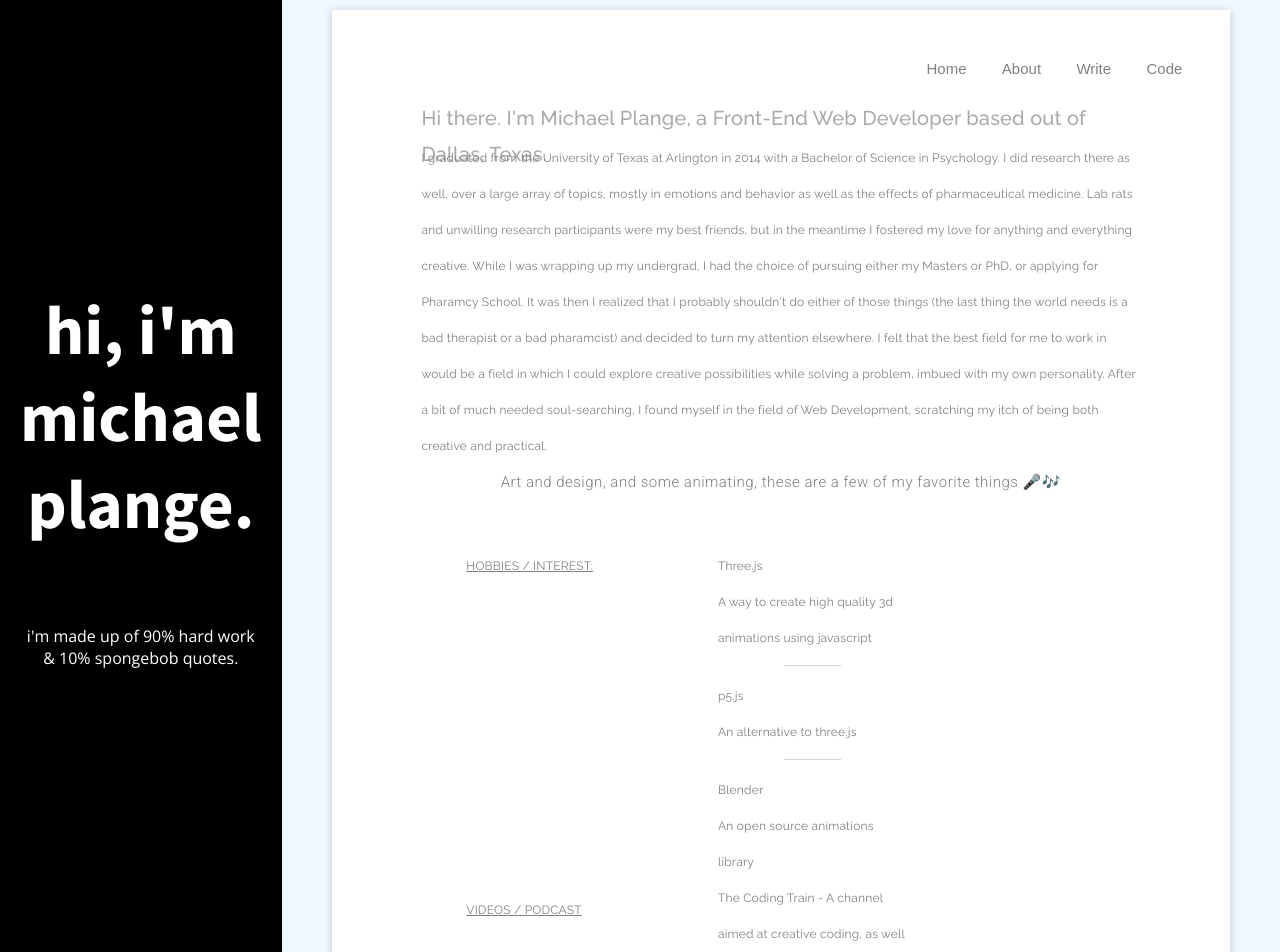
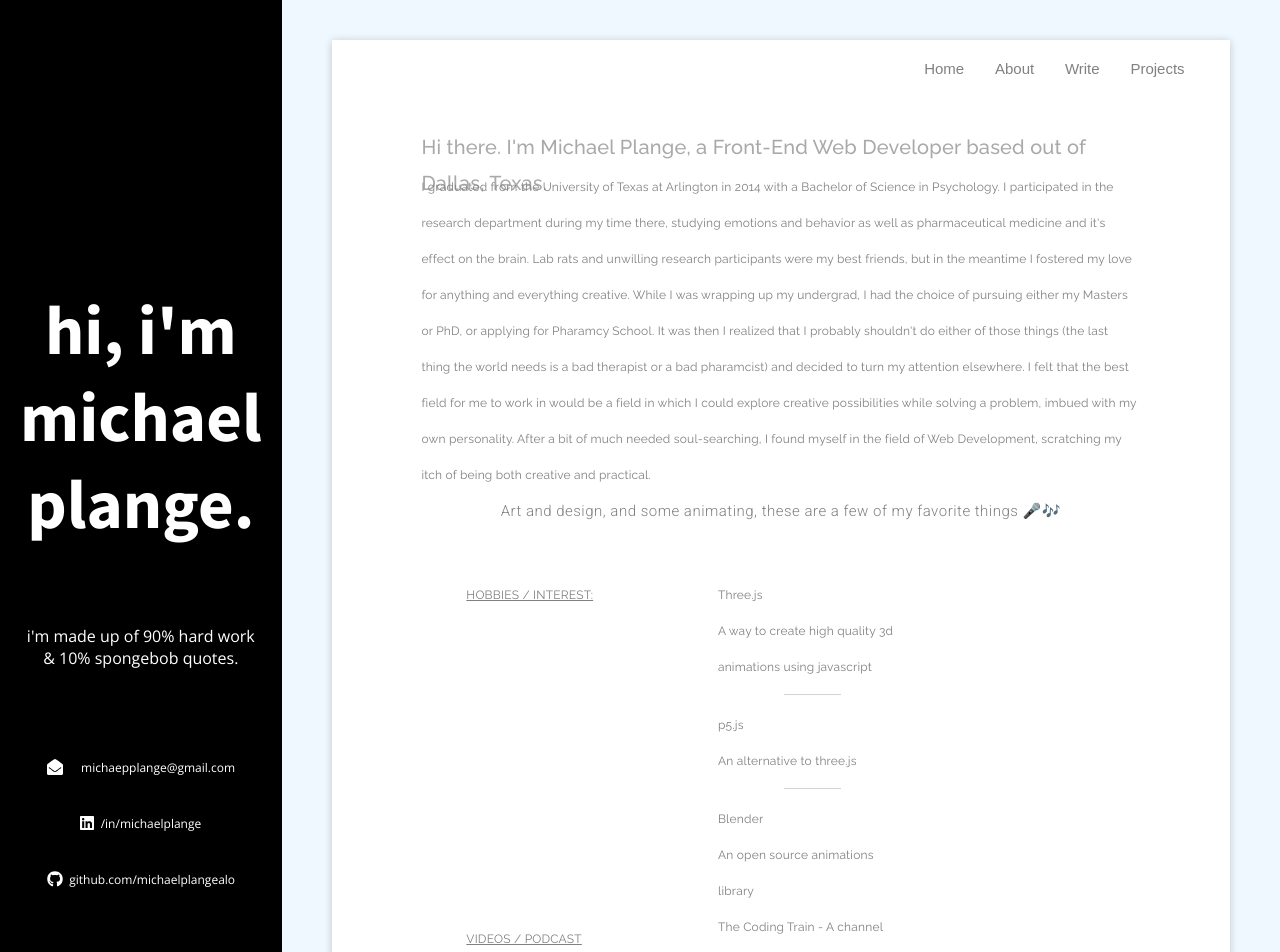
Before and after one commit to michaelplangealo/michaelportfolio, a React (Create React App) app: page /About in a window 1280 px wide. Shown: the top 952 px of the page. Built offline with nearby package versions, Linux system fonts and the light colour scheme.

Commit message:
this is better

```diff
--- a/src/Components/About.js
+++ b/src/Components/About.js
@@ -9,9 +9,8 @@ export const AboutPage = styled.body`
   background: aliceblue;
 `;
 export const PageContent = styled.div`
-  height: 110%;
+  height: 95%;
   width: 90%;
-  margin-top: 20vh;
   background: white;
   box-shadow: 0 1px 8px 0 rgba(0, 0, 0, 0.2);
   display: flex;
@@ -29,7 +28,7 @@ const ContentContent = styled.div`
   justify-content: space-around;
 `;
 
-const AboutIntro = styled.h1`
+export const Intro = styled.h1`
   letter-spacing: 0.2px;
   text-rendering: optimizeLegibility;
   line-height: 36px;
@@ -138,34 +137,33 @@ export default class About extends Component {
         <BodyParty>
           <PageContent>
             <ContentContent>
-              <AboutIntro>
+              <Intro>
                 Hi there. I'm Michael Plange, a Front-End Web Developer based
                 out of Dallas, Texas. <Peekaboo>yeehaw</Peekaboo>
-              </AboutIntro>
+              </Intro>
               <AboutContent>
                 I graduated from the University of Texas at Arlington in 2014
-                with a Bachelor of Science in Psychology. I did research there
-                as well, over a large array of topics, mostly in emotions and
-                behavior as well as the effects of pharmaceutical medicine. Lab
-                rats and unwilling research participants were my best friends,
-                but in the meantime I fostered my love for anything and
-                everything creative. While I was wrapping up my undergrad, I had
-                the choice of pursuing either my Masters or PhD, or applying for
-                Pharamcy School. It was then I realized that I probably
-                shouldn't do either of those things (the last thing the world
-                needs is a bad therapist or a bad pharamcist) and decided to
-                turn my attention elsewhere. I felt that the best field for me
-                to work in would be a field in which I could explore creative
-                possibilities while solving a problem, imbued with my own
-                personality. After a bit of much needed soul-searching, I found
-                myself in the field of Web Development, scratching my itch of
-                being both creative and practical.
+                with a Bachelor of Science in Psychology. I participated in the
+                research department during my time there, studying emotions and
+                behavior as well as pharmaceutical medicine and it's effect on
+                the brain. Lab rats and unwilling research participants were my
+                best friends, but in the meantime I fostered my love for
+                anything and everything creative. While I was wrapping up my
+                undergrad, I had the choice of pursuing either my Masters or
+                PhD, or applying for Pharamcy School. It was then I realized
+                that I probably shouldn't do either of those things (the last
+                thing the world needs is a bad therapist or a bad pharamcist)
+                and decided to turn my attention elsewhere. I felt that the best
+                field for me to work in would be a field in which I could
+                explore creative possibilities while solving a problem, imbued
+                with my own personality. After a bit of much needed
+                soul-searching, I found myself in the field of Web Development,
+                scratching my itch of being both creative and practical.
               </AboutContent>
               <NotCute>
                 Art and design, and some animating, these are a few of my
-                favorite things 🎤🎶<Peekaboo>
-                  Sung to the tune of "Favorite Things".
-                </Peekaboo>
+                favorite things <span role="img">🎤🎶</span>
+                <Peekaboo>Sung to the tune of "Favorite Things".</Peekaboo>
               </NotCute>
               <Interest>
                 <Topics>
--- a/src/Components/Home.js
+++ b/src/Components/Home.js
@@ -13,9 +13,9 @@ const HomeHi = styled.h1`
   font-family: "Raleway", sans-serif;
   font-weight: 500;
   font-size: 20px;
-  background: lime;
   width: 80%;
-  height: 5vh;
+  height: 40%;
+  padding-bottom: 10vh;
 `;
 
 export default class Home extends Component {
--- a/src/Components/Code.js
+++ b/src/Components/Projects.js
@@ -1,15 +1,18 @@
 import React, { Component } from "react";
 import styled from "styled-components";
 import { CodeSide } from "../Styled/SideBar";
+import { Intro } from "../Components/About.js";
 import { BodyParty, PageBody, Content } from "../Styled/Pages.js";
 
-export default class Code extends Component {
+export default class Projects extends Component {
   render() {
     return (
       <PageBody>
         <CodeSide />
         <BodyParty>
-          <Content />
+          <Content>
+            <Intro>These are a few things I've worked on.</Intro>
+          </Content>
         </BodyParty>
       </PageBody>
     );
--- /dev/null
+++ b/src/Styled/Contacts.js
@@ -0,0 +1,65 @@
+import React from "react";
+import styled from "styled-components";
+
+const ContactMe = styled.div`
+  height: 15%;
+  width: 100%;
+  text-align: center;
+  margin-top: 5vh;
+  display: flex;
+  flex-direction: column;
+  align-items: center;
+  justify-content: space-around;
+  p {
+    color: white;
+    font-family: "Open Sans", sans-serif;
+    font-weight: 400;
+    font-size: 12px;
+  }
+  a {
+    color: white;
+    font-family: "Open Sans", sans-serif;
+    font-weight: 400;
+    font-size: 12px;
+    text-decoration: none;
+    &:hover {
+      text-decoration: underline;
+      color: tomato;
+    }
+  }
+  div {
+    width: 78%;
+    display: flex;
+    justify-content: space-between;
+  }
+  span {
+    width: 50%;
+    display: flex;
+    justify-content: space-between;
+  }
+`;
+
+const ContactInfo = () => {
+  return (
+    <ContactMe>
+      <div>
+        <span className="fas fa-envelope-open" />
+        <a href="mailto:michaelpplange@gmail.com">michaepplange@gmail.com</a>
+      </div>
+      <span>
+        <span className="fab fa-linkedin" />
+        <a href="https://www.linkedin.com/in/michaelplange/">
+          /in/michaelplange
+        </a>
+      </span>
+      <div>
+        <i className="fab fa-github" />
+        <a href="https://github.com/michaelplangealo">
+          github.com/michaelplangealo
+        </a>
+      </div>
+    </ContactMe>
+  );
+};
+
+export default ContactInfo;
--- a/src/Styled/LinksBar.js
+++ b/src/Styled/LinksBar.js
@@ -43,7 +43,7 @@ export default class LinkedUp extends Component {
 
           <Link to="/Write">Write</Link>
 
-          <Link to="/Code">Code</Link>
+          <Link to="/Projects">Projects</Link>
         </LinkContainer>
       </LinkMe>
     );
--- a/src/Styled/Pages.js
+++ b/src/Styled/Pages.js
@@ -7,28 +7,23 @@ export const PageBody = styled.body`
 `;
 export const BodyParty = styled.div`
   width: 115%;
-  height: 88%;
+  height: 100%;
   display: flex;
   align-items: center;
   justify-content: center;
+  ${"" /* background: red; */};
 `;
 
 export const Content = styled.div`
-  height: 110%;
+  height: 95%;
   width: 90%;
-  margin-top: 20vh;
   background: white;
   box-shadow: 0 1px 8px 0 rgba(0, 0, 0, 0.2);
   display: flex;
   flex-direction: column;
   align-items: center;
   justify-content: space-around;
-`;
-
-export const AboutPage = styled.body`
-  display: flex;
-  height: 200vh;
-  background: aliceblue;
+  ${"" /* background: teal; */};
 `;
 
 // FbDXZ {
--- a/src/Styled/SideBar.js
+++ b/src/Styled/SideBar.js
@@ -1,5 +1,6 @@
 import styled from "styled-components";
 import React, { Component } from "react";
+import ContactInfo from "../Styled/Contacts.js";
 
 const BasicSide = styled.div`
   width: 25vw;
@@ -35,43 +36,6 @@ const WhereRU = styled.h2`
   font-weight: 400;
   font-size: 16px;
 `;
-const ContactMe = styled.div`
-  height: 15%;
-  width: 100%;
-  text-align: center;
-  margin-top: 5vh;
-  display: flex;
-  flex-direction: column;
-  align-items: center;
-  justify-content: space-around;
-  p {
-    color: white;
-    font-family: "Open Sans", sans-serif;
-    font-weight: 400;
-    font-size: 12px;
-  }
-  a {
-    color: white;
-    font-family: "Open Sans", sans-serif;
-    font-weight: 400;
-    font-size: 12px;
-    text-decoration: none;
-    &:hover {
-      text-decoration: underline;
-      color: tomato;
-    }
-  }
-  div {
-    width: 78%;
-    display: flex;
-    justify-content: space-between;
-  }
-  span {
-    width: 50%;
-    display: flex;
-    justify-content: space-between;
-  }
-`;
 
 export class HomeSide extends Component {
   render() {
@@ -82,26 +46,7 @@ export class HomeSide extends Component {
           <Hidden>yoo-hoo</Hidden>
           <WhereRU>and this is my website.</WhereRU>
           <Hidden>please enjoy your stay.</Hidden>
-          <ContactMe>
-            <div>
-              <span class="fas fa-envelope-open" />
-              <a href="mailto:michaelpplange@gmail.com">
-                michaepplange@gmail.com
-              </a>
-            </div>
-            <span>
-              <span class="fab fa-linkedin" />
-              <a href="https://www.linkedin.com/in/michaelplange/">
-                /in/michaelplange
-              </a>
-            </span>
-            <div>
-              <i class="fab fa-github" />
-              <a href="https://github.com/michaelplangealo">
-                github.com/michaelplangealo
-              </a>
-            </div>
-          </ContactMe>
+          <ContactInfo />
         </BasicSideContainer>
       </BasicSide>
     );
@@ -119,6 +64,7 @@ export class AboutSide extends Component {
             i'm made up of 90% hard work & 10% spongebob quotes.
           </WhereRU>
           <Hidden>please enjoy your stay.</Hidden>
+          <ContactInfo />
         </BasicSideContainer>
       </BasicSide>
     );
@@ -134,6 +80,7 @@ export class WriteSide extends Component {
           <Hidden>mmmhmm</Hidden>
           <WhereRU>& sometimes i write.</WhereRU>
           <Hidden>please enjoy your stay.</Hidden>
+          <ContactInfo />
         </BasicSideContainer>
       </BasicSide>
     );
@@ -149,6 +96,7 @@ export class CodeSide extends Component {
           <Hidden>mmmhmm</Hidden>
           <WhereRU> and this is a bit of my work.</WhereRU>
           <Hidden>please enjoy your stay.</Hidden>
+          <ContactInfo />
         </BasicSideContainer>
       </BasicSide>
     );
--- a/src/routes.js
+++ b/src/routes.js
@@ -4,14 +4,14 @@ import { Switch, Route } from "react-router-dom";
 // components
 import Home from "./Components/Home.js";
 import About from "./Components/About.js";
-import Code from "./Components/Code.js";
+import Projects from "./Components/Projects.js";
 import Write from "./Components/Write.js";
 
 export default (
   <Switch>
     <Route exact path="/" component={Home} />
     <Route path="/About" component={About} />
-    <Route path="/Code" component={Code} />
+    <Route path="/Projects" component={Projects} />
     <Route path="/Write" component={Write} />
   </Switch>
 );
```
